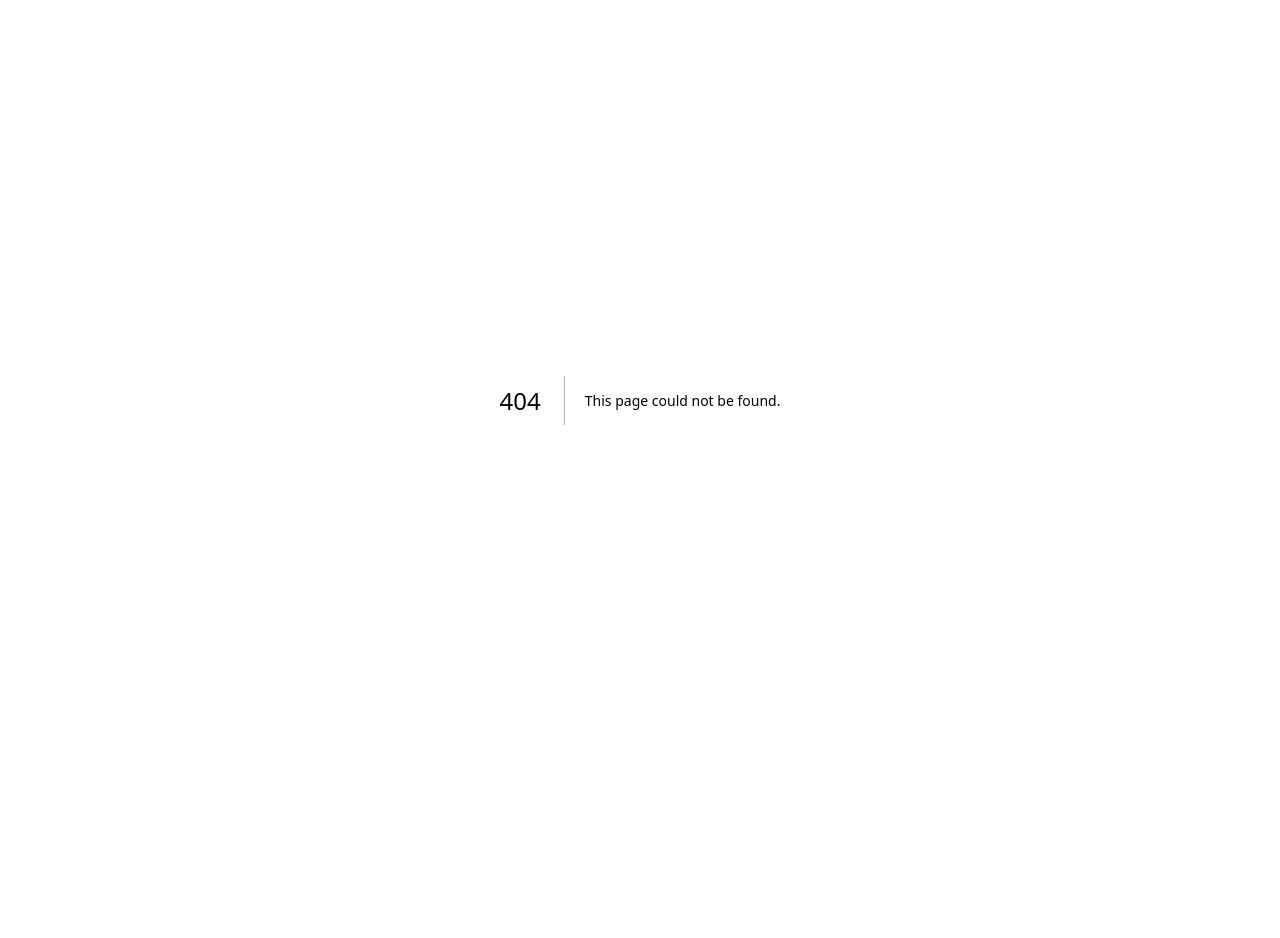
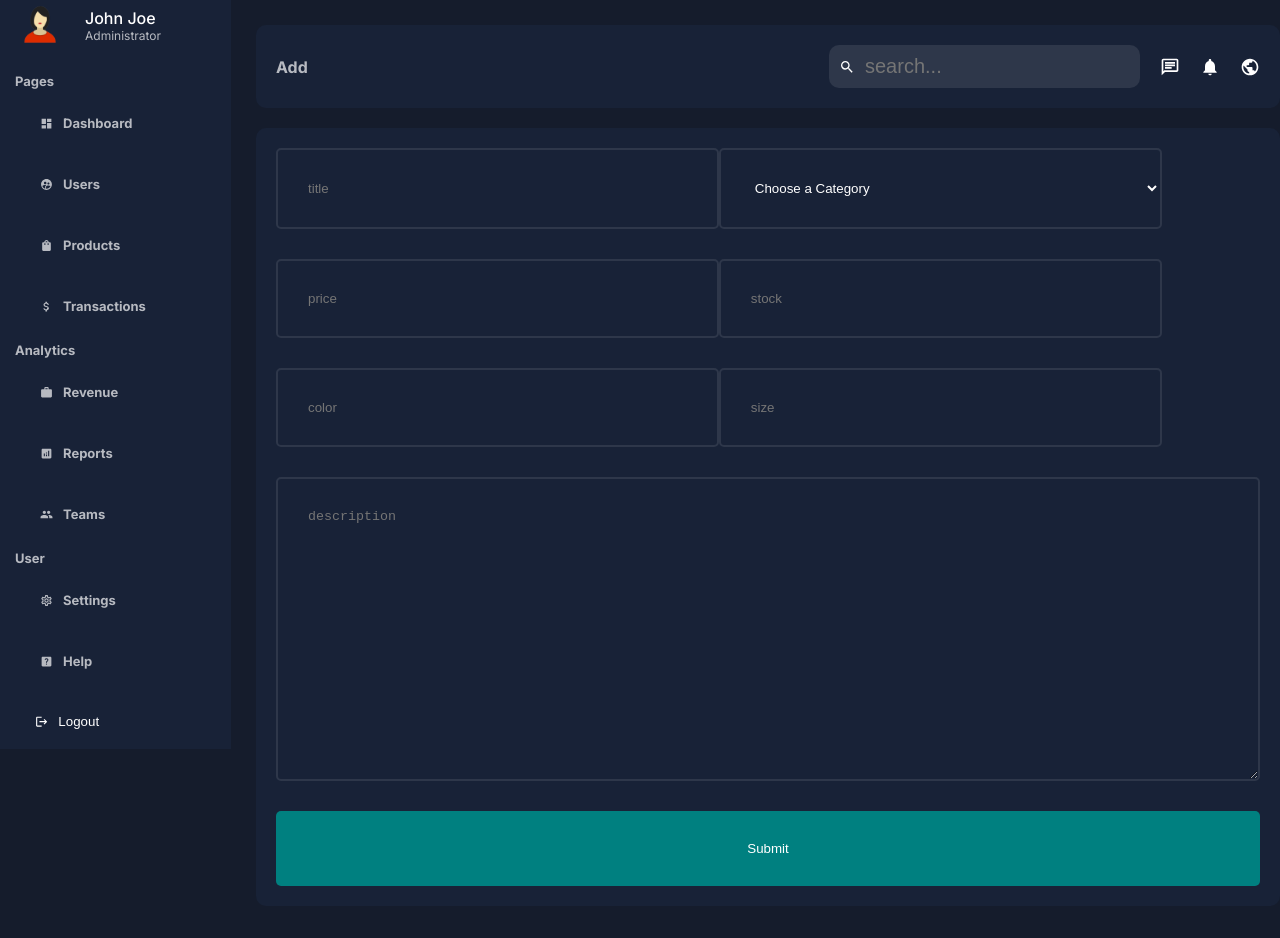
Before and after one commit to bezawitassaye/admintrain, a Next.js app: page /dashboard/products/add in a window 1280 px wide. Before the commit this address had no page. Shown: the top 938 px of the page. Before the commit the page ends 800 px from the top, so only its background shows below. Built offline with nearby package versions, Linux system fonts and the light colour scheme.

Commit message:
complete add products page

```diff
--- /dev/null
+++ b/src/app/dashboard/products/add/add.module.css
@@ -0,0 +1,38 @@
+.container{
+    background-color: var(--bgSoft);
+    padding: 20px;
+    border-radius: 10px;
+    margin-top: 20px;
+}
+
+.form{
+    display: flex;
+    flex-wrap: wrap;
+}
+
+.form input,.form textarea , .form select{
+    padding: 30px;
+    background-color: transparent;
+    color: var(--text);
+    border: 2px solid #2e374a;
+    border-radius: 5px;
+    margin-bottom: 30px;
+}
+
+.form input,.form select{
+    width: 45%;
+}
+
+.form textarea{
+    width: 100%;
+}
+
+.form button{
+    width: 100%;
+    padding: 30px;
+    background-color: teal;
+    color: var(--text);
+    border: none;
+    border-radius: 5px;
+    cursor: pointer;
+}
--- /dev/null
+++ b/src/app/dashboard/products/add/page.jsx
@@ -0,0 +1,30 @@
+import React from 'react'
+import styles from "./add.module.css"
+const page = () => {
+  return (
+    <div className={styles.container}>
+        <form action="" className={styles.form}>
+            <input type="text" placeholder='title' name='title' required />
+            <select name="cat" id="cat">
+                <option value="general"> Choose a Category</option>
+                <option value="kitchen">Kitchen</option>
+                <option value="phone">Phone</option>
+                <option value="computer">Computer</option>
+
+
+            </select>
+            <input type="text" placeholder='price' name='price' />
+            <input type="text" placeholder='stock' name='stock' />
+            <input type="text" placeholder='color' name='color' />
+            <input type="text" name="size" placeholder='size' />
+
+            <textarea name="desc" id='desc'  rows="16"
+            placeholder='description'></textarea>
+            <button type='submit'>Submit</button>
+        </form>
+
+    </div>
+  )
+}
+
+export default page
--- a/src/app/dashboard/products/page.jsx
+++ b/src/app/dashboard/products/page.jsx
@@ -36,7 +36,7 @@
                   height={40}
                   className={styles.userimage}
                   />
-                  Iphone
+                  Ihone
                 </div>
               </td>
               <td>Desc</td>
```
